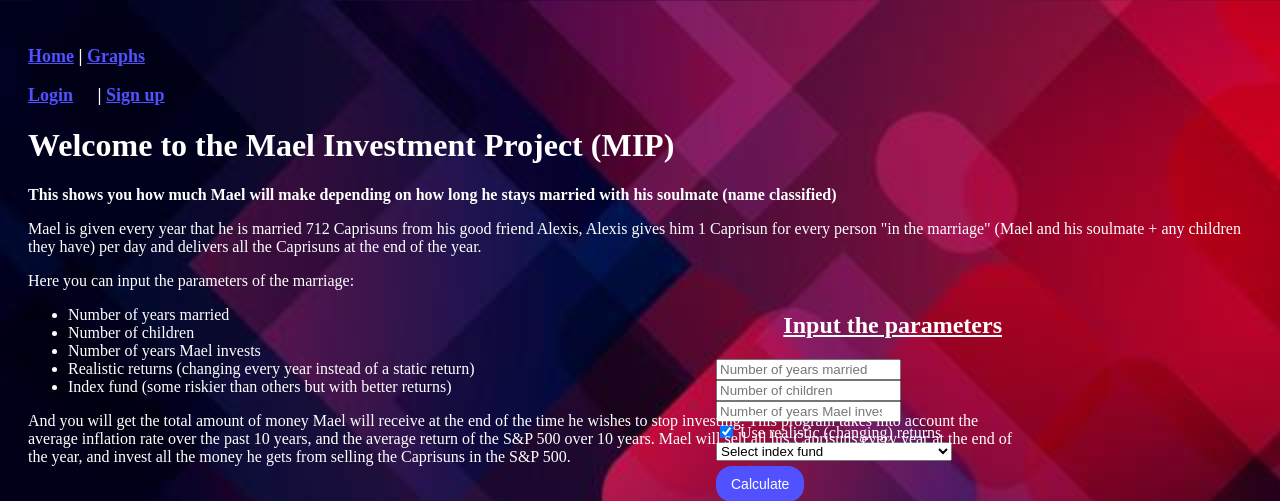
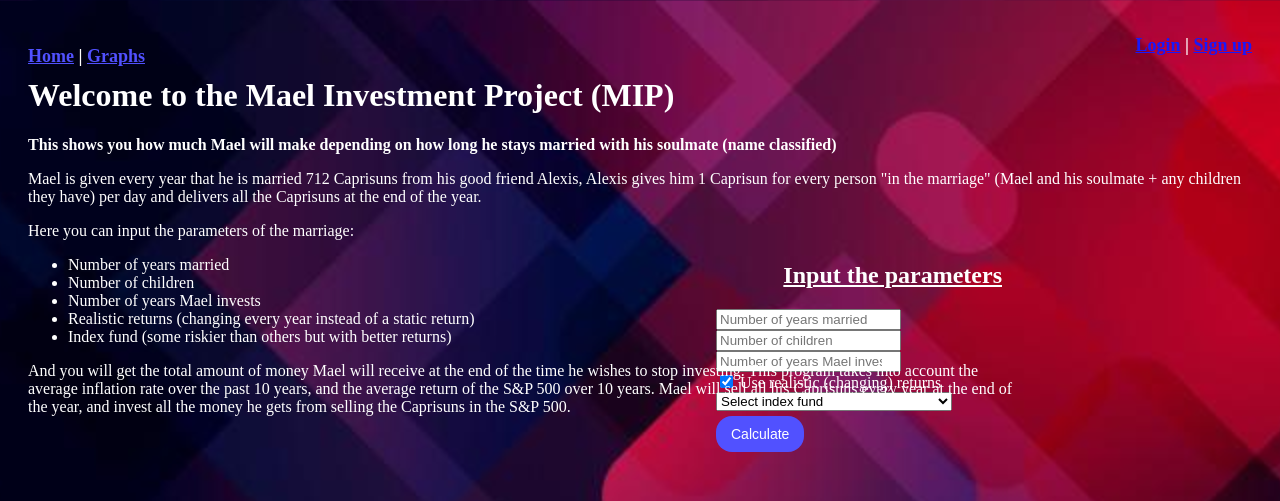
Before and after one commit to ABL15220/Mael-Investment-Project, a Flask app: page / in a window 1280 px wide. Shown: the top 501 px of the page. Run offline with Flask 3, Linux system fonts and the light colour scheme.

Commit message:
finished styling the links

```diff
--- a/static/styles/styles.css
+++ b/static/styles/styles.css
@@ -64,20 +64,30 @@ form{
     font-size: large;
 }
 
-#graph_link:visited, #home_link:visited, #account_links:visited {
+#graph_link:visited, #home_link:visited {
     color: rgb(81, 81, 255);
 }
 
-#graph_link:hover, #home_link:hover, #account_links:hover {
+#graph_link:hover, #home_link:hover {
     color: rgb(219, 35, 207);
 }
 
-#account_links {
+#right_links {
     text-align: right;
     margin-top: -50px;
-    margin-right: 20px;
-    color: rgb(81, 81, 255);
+}
+
+.account_link {
+    color: rgb(24, 24, 251);
     text-decoration: underline;
+}
+
+.account_link:hover {
+    color: rgb(164, 3, 154);
+}
+
+.account_link:visited {
+    color: rgb(24, 24, 251);
 }
 
 #profit_chart{
--- a/templates/index.html
+++ b/templates/index.html
@@ -8,10 +8,10 @@
 
     <p id="right_links">
         {% if username %}
-            <a href="{{ url_for('logout') }}" id="account_links">Logout</a>
+            <a href="{{ url_for('logout') }}" class="account_link">Logout</a>
         {% else %}
-            <a href="{{ url_for('login') }}" id="account_links">Login</a> |
-            <a href="{{ url_for('signup') }}" id="account_links">Sign up</a>
+            <a href="{{ url_for('login') }}" class="account_link">Login</a> |
+            <a href="{{ url_for('signup') }}" class="account_link">Sign up</a>
         {% endif %}
     </p>
 
```
Also changed, not shown: static/Graphs/alex/chart_20250707_165451.png (added), static/Graphs/not_alex/chart_20250707_165512.png (added).
